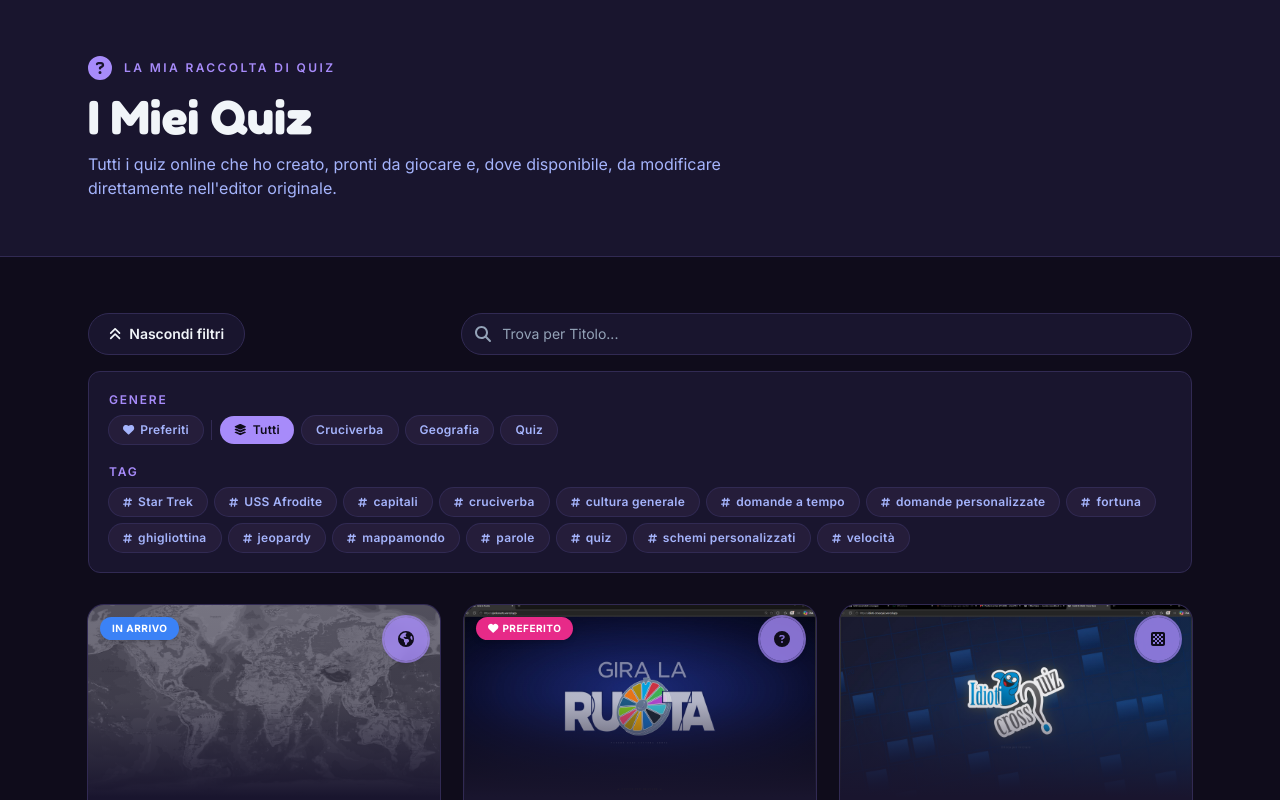
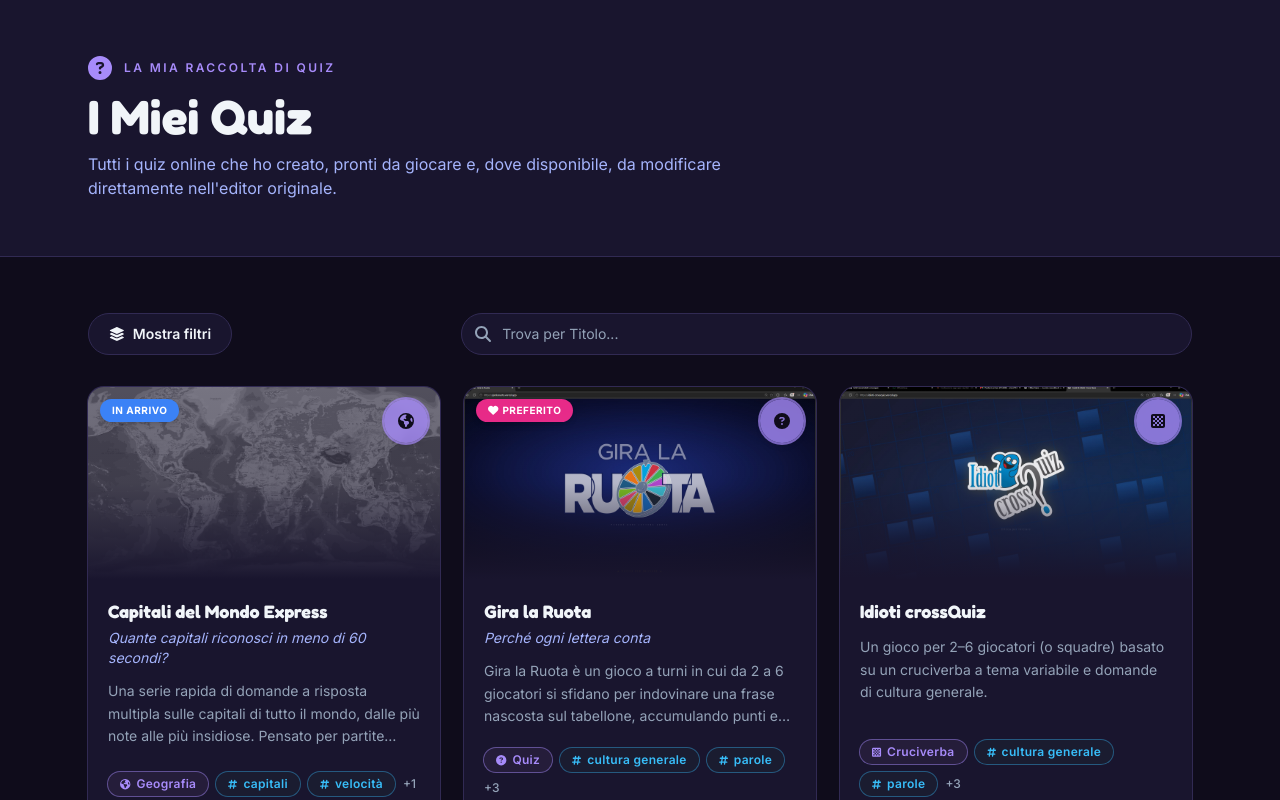
Before and after one commit to ImVinzzzz/myquiz, a React (Vite) app: page / in a window 1280 px wide. Shown: the top 800 px of the page. Built offline with nearby package versions, Linux system fonts and the light colour scheme.

Commit message:
Update Home.tsx

```diff
--- a/src/pages/Home.tsx
+++ b/src/pages/Home.tsx
@@ -15,7 +15,7 @@ import { ICONS } from '../lib/icons';
 export default function Home(): ReactElement {
   const [selectedGenre, setSelectedGenre] = useState<string | null>(null);
   const [selectedTags, setSelectedTags] = useState<string[]>([]);
-  const [showFilters, setShowFilters] = useState<boolean>(true);
+  const [showFilters, setShowFilters] = useState<boolean>(false);
   const [searchQuery, setSearchQuery] = useState<string>("");
   const [showOnlyFavorites, setShowOnlyFavorites] = useState<boolean>(false);
 
```
